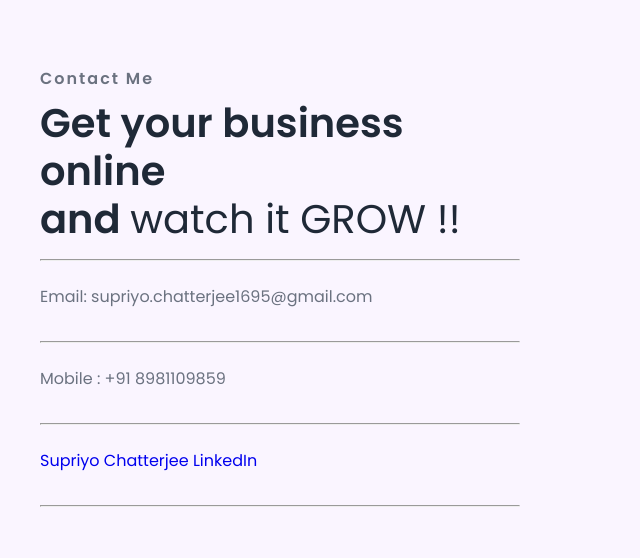
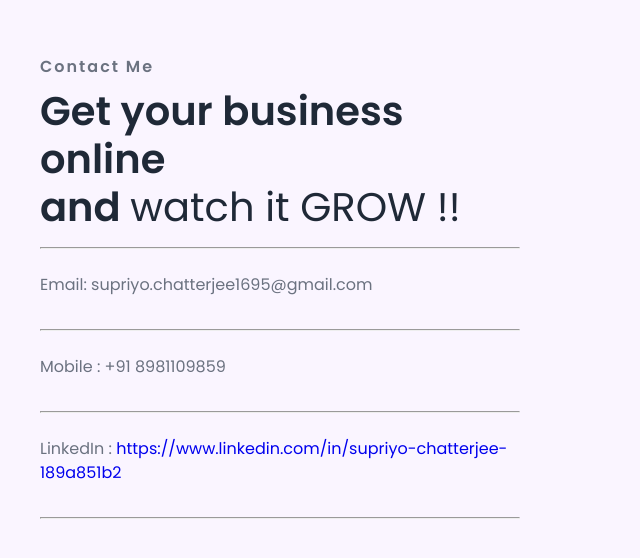
Before and after one commit to supriyochatterjee1695/Portfolio, a plain HTML site: page index.html in a window 1280 px wide. Shown: the part 2654-3212 px from the top of the page, without its empty margins (0-640 px from the left). Drawn offline with nearby package versions, Linux system fonts and the light colour scheme.

Commit message:
Update LinkedIn link for Supriyo Chatterjee

```diff
--- a/index.html
+++ b/index.html
@@ -114,7 +114,7 @@
            <hr>
            <p class="description">
             <br/>
-            <a href="https://www.linkedin.com/in/supriyo-chatterjee-datascienceprofessional">Supriyo Chatterjee LinkedIn</a>
+            LinkedIn : <a href="https://www.linkedin.com/in/supriyo-chatterjee-datascienceprofessional">https://www.linkedin.com/in/supriyo-chatterjee-189a851b2</a>
             <hr>
            </p>
 
```
